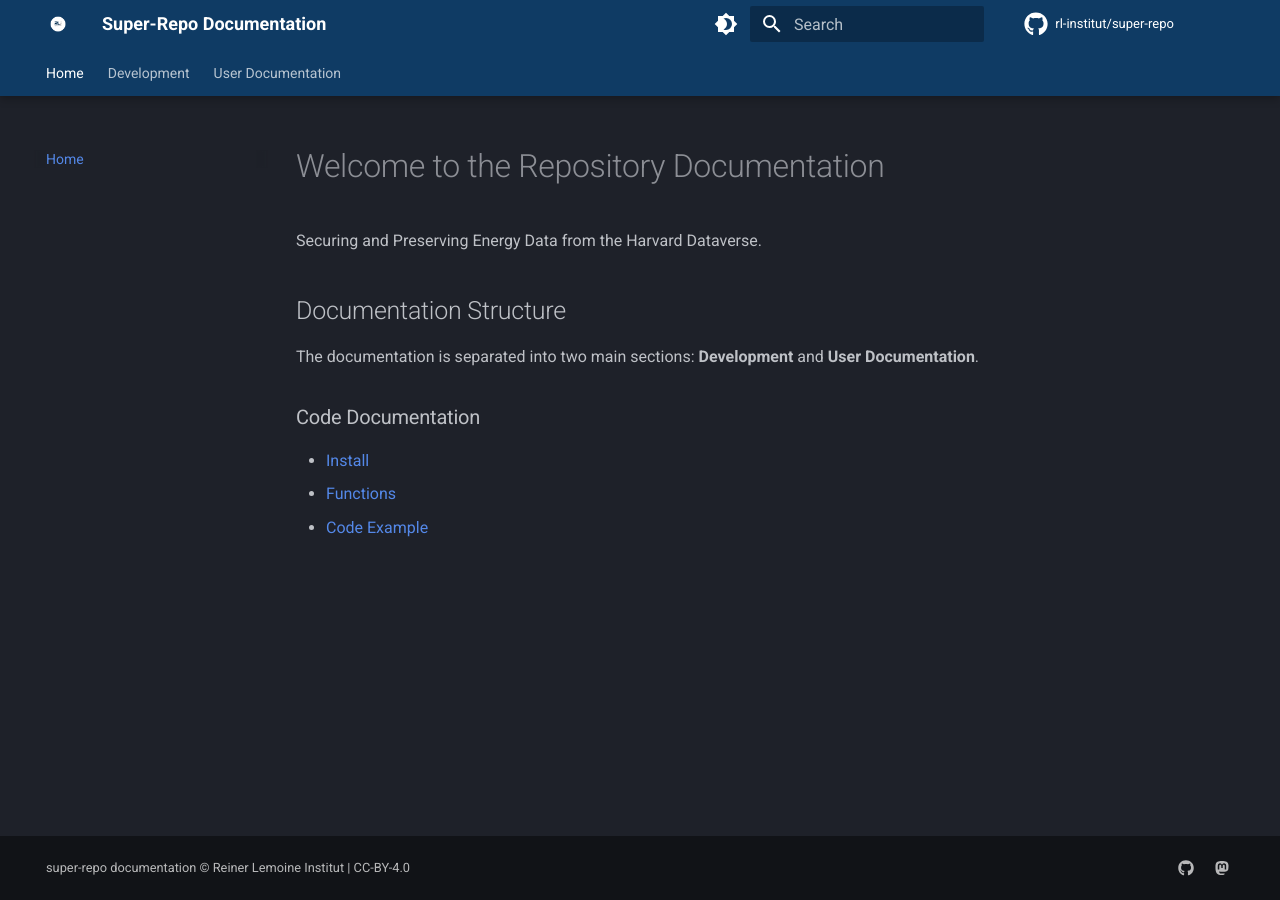
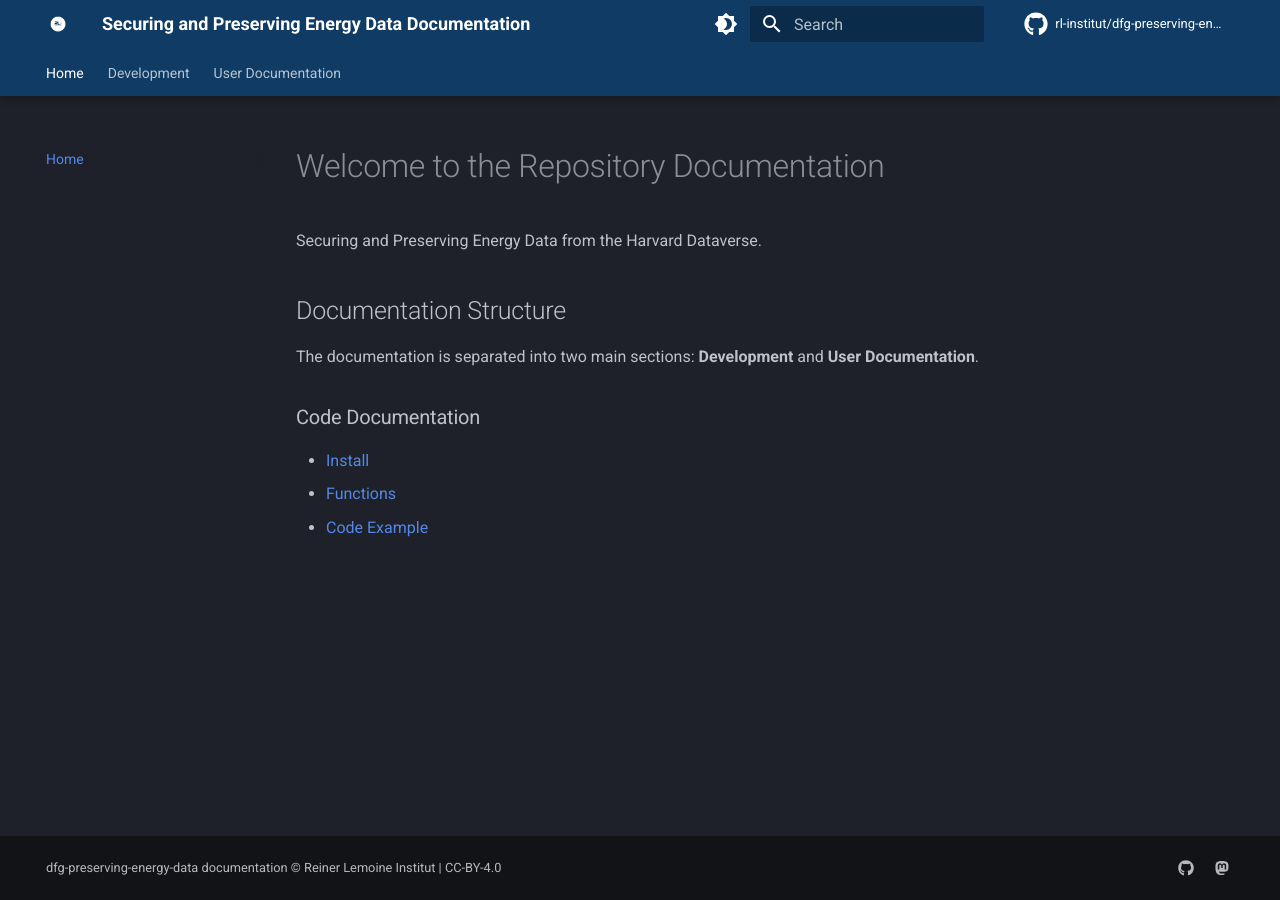
Before and after one commit to rl-institut/dfg-preserving-energy-data, an MkDocs documentation site: the page built from docs/index.md, in a window 1280 px wide. Built offline with MkDocs 1.6.1 and Material for MkDocs 9.7.7, drawn with Linux system fonts in a browser that asks for light colours; comment, search, counter and statistics services are not loaded; the version menu is left out.

Commit message:
Update mkdocs #1

```diff
--- a/mkdocs.yml
+++ b/mkdocs.yml
@@ -4,15 +4,15 @@
 # SPDX-License-Identifier: MIT
 
 # Project
-site_name: Super-Repo Documentation
-site_url: https://rl-institut.github.io/super-repo/
-site_description: Documentation of the Super-Repo for scientific software
+site_name: Securing and Preserving Energy Data Documentation
+site_url: https://rl-institut.github.io/dfg-preserving-energy-data/
+site_description: Documentation of the research project Securing and Preserving Energy Data
 
 # Repository
-repo_name: rl-institut/super-repo
-repo_url: https://github.com/rl-institut/super-repo
+repo_name: rl-institut/dfg-preserving-energy-data
+repo_url: https://github.com/rl-institut/dfg-preserving-energy-data
 docs_dir: docs
-copyright: super-repo documentation &copy; Reiner Lemoine Institut | CC-BY-4.0
+copyright: dfg-preserving-energy-data documentation &copy; Reiner Lemoine Institut | CC-BY-4.0
 
 # Configuration
 theme:
@@ -65,7 +65,7 @@ extra:
     provider: mike
   social:
     - icon: fontawesome/brands/github
-      link: https://github.com/rl-institut/super-repo
+      link: https://github.com/rl-institut/dfg-preserving-energy-data
     - icon: fontawesome/brands/mastodon
       link: https://mastodon.social/@RL_Institut@wisskomm.social
 
```
